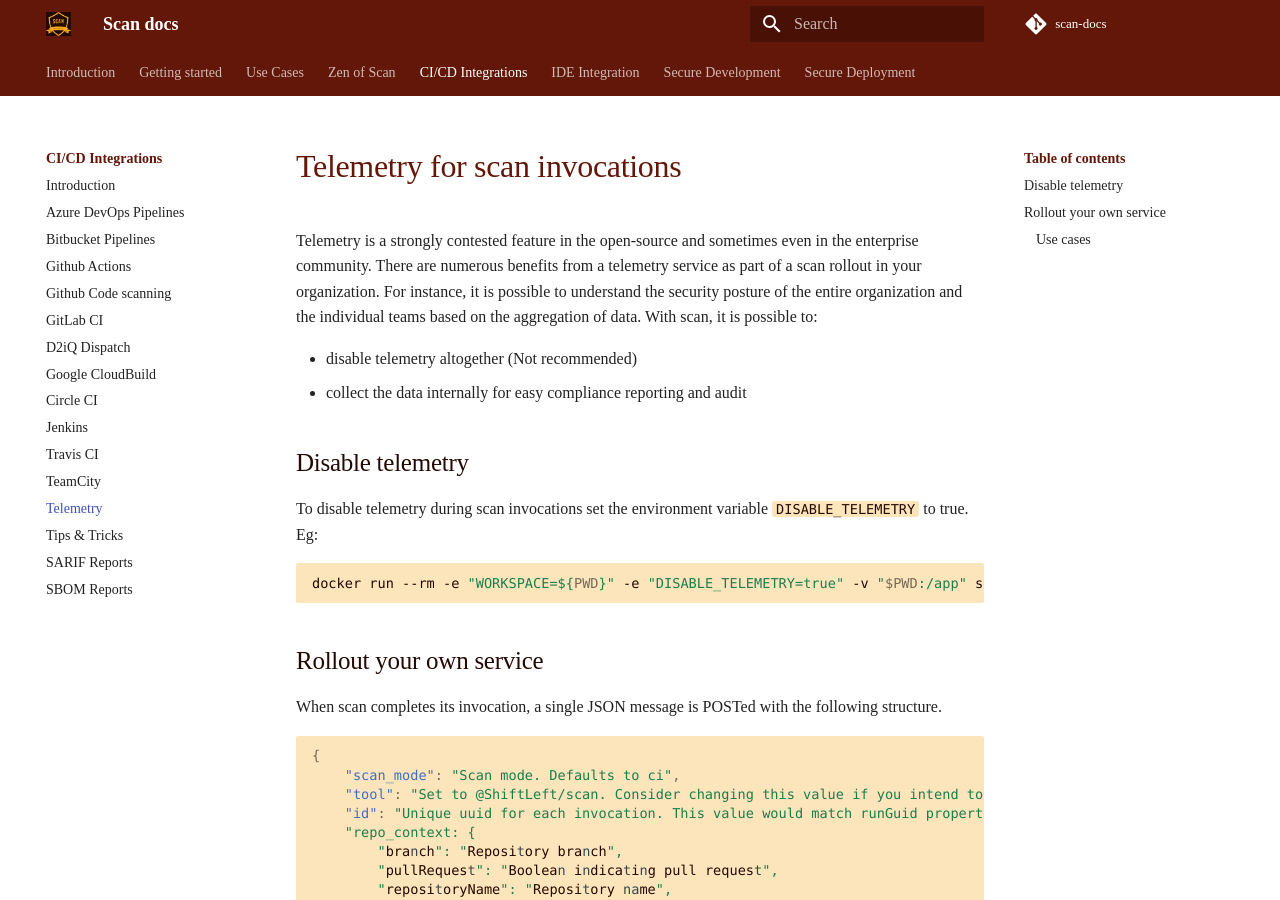
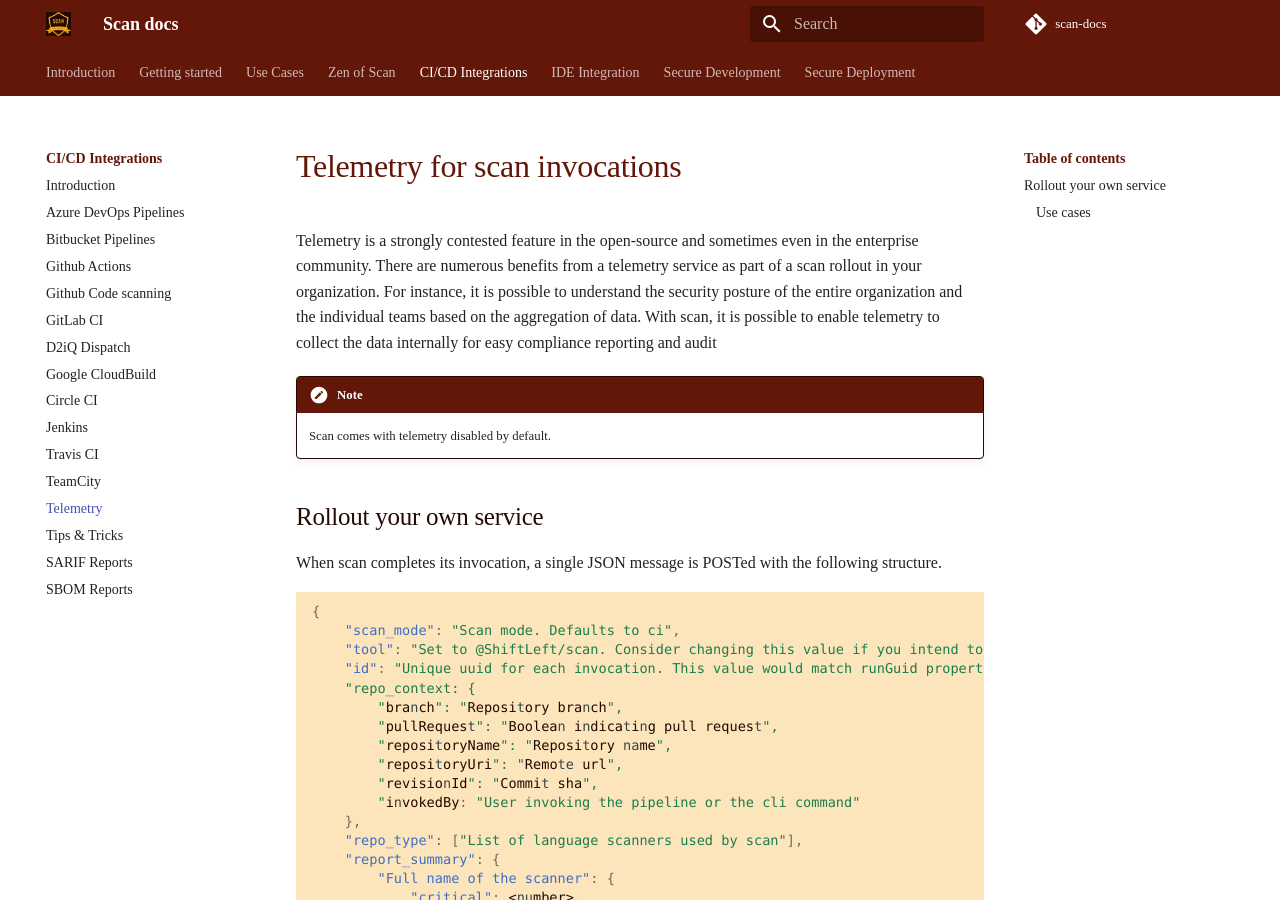
Before and after one commit to ShiftLeftSecurity/scan-docs, an MkDocs documentation site: the page built from docs/integrations/telemetry.md, in a window 1280 px wide and 900 px high. Built offline with MkDocs 1.6.1 and Material for MkDocs 9.7.7, drawn with Linux system fonts in a browser that asks for light colours; some web fonts are replaced; comment, search, counter and statistics services are not loaded.

Commit message:
Update docs (#65)

````diff
--- a/docs/integrations/telemetry.md
+++ b/docs/integrations/telemetry.md
@@ -1,17 +1,11 @@
 # Telemetry for scan invocations
 
-Telemetry is a strongly contested feature in the open-source and sometimes even in the enterprise community. There are numerous benefits from a telemetry service as part of a scan rollout in your organization. For instance, it is possible to understand the security posture of the entire organization and the individual teams based on the aggregation of data. With scan, it is possible to:
+Telemetry is a strongly contested feature in the open-source and sometimes even in the enterprise community. There are numerous benefits from a telemetry service as part of a scan rollout in your organization. For instance, it is possible to understand the security posture of the entire organization and the individual teams based on the aggregation of data. With scan, it is possible to enable telemetry to collect the data internally for easy compliance reporting and audit
 
-- disable telemetry altogether (Not recommended)
-- collect the data internally for easy compliance reporting and audit
 
-## Disable telemetry
+!!! Note
+    Scan comes with telemetry disabled by default.
 
-To disable telemetry during scan invocations set the environment variable `DISABLE_TELEMETRY` to true. Eg:
-
-```bash
-docker run --rm -e "WORKSPACE=${PWD}" -e "DISABLE_TELEMETRY=true" -v "$PWD:/app" shiftleft/sast-scan scan
-```
 
 ## Rollout your own service
 
````
Also changed, not shown: docs/getting-started/README.md (+1 -1 lines).
